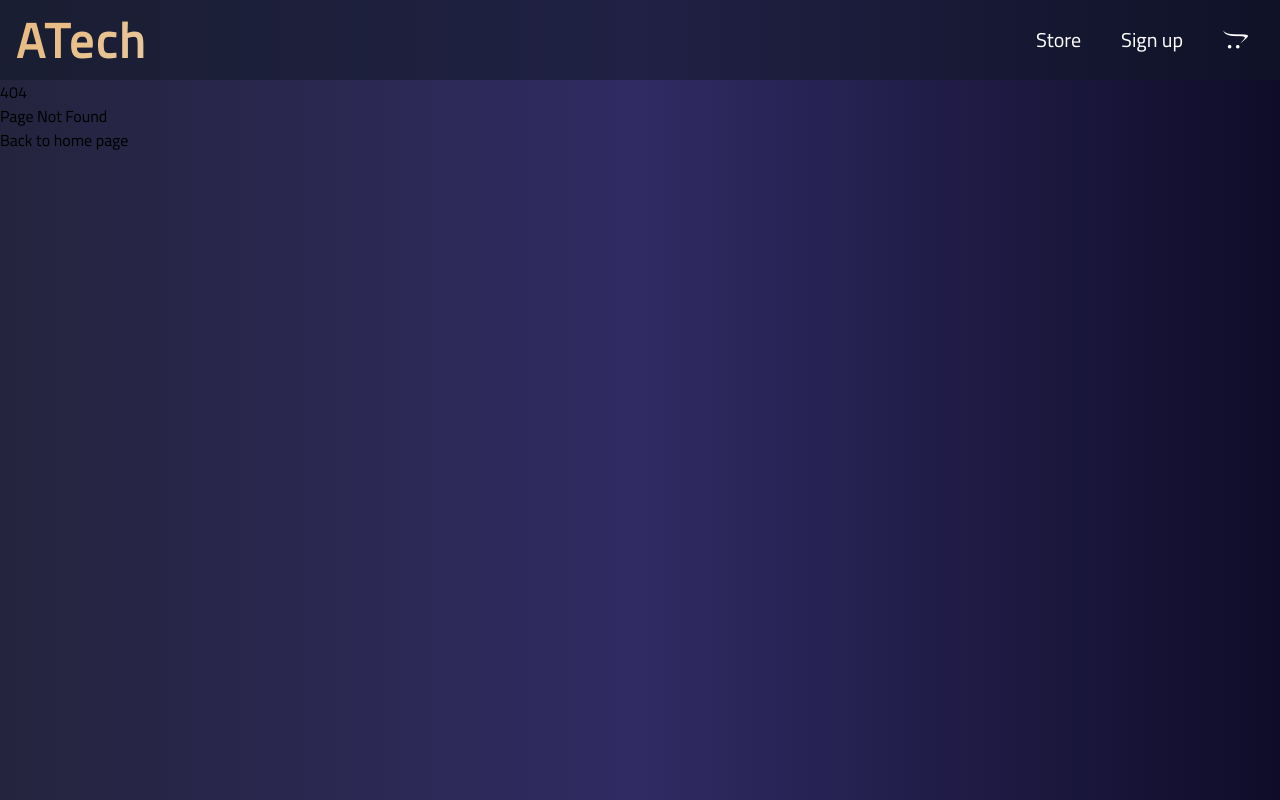
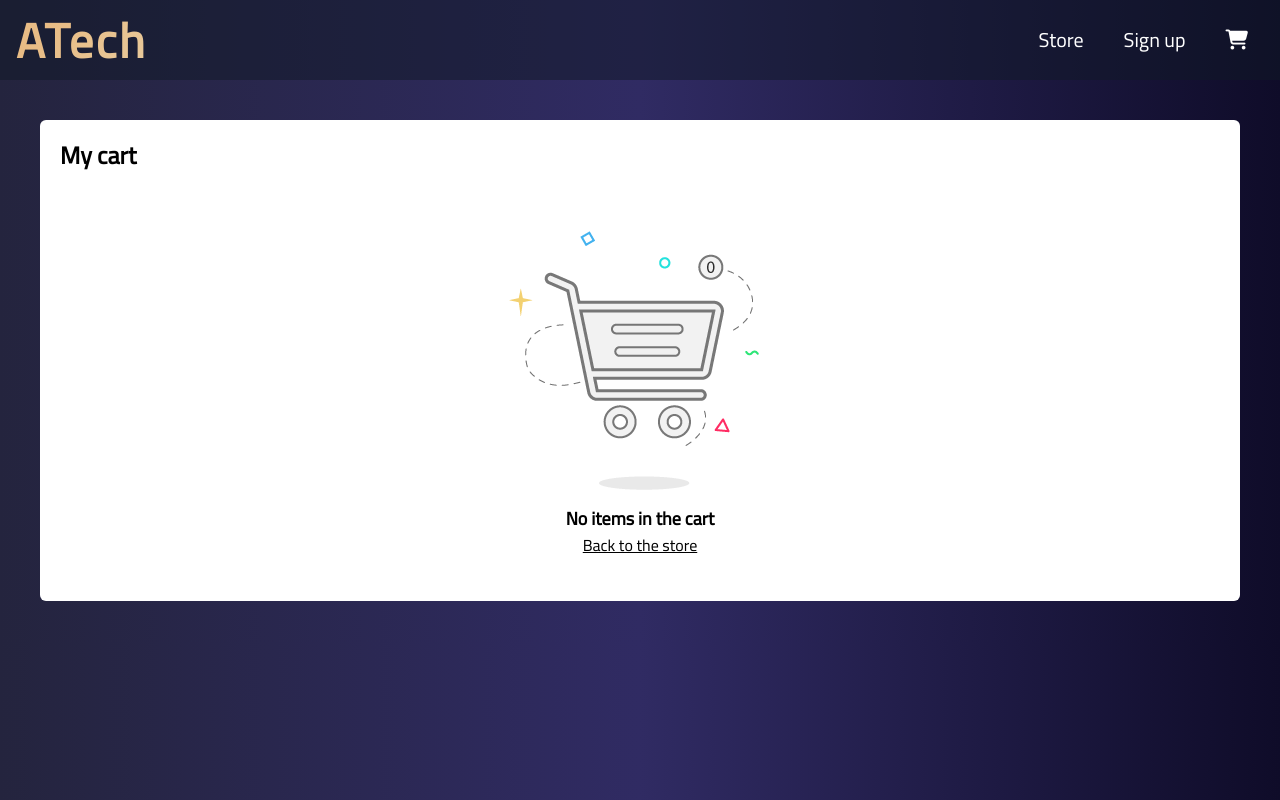
Before and after one commit to mel-haya/vue-e-commerce, a Vue app: page /cart in a window 1280 px wide. Before the commit this address had no page. Built offline with nearby package versions, Linux system fonts and the light colour scheme; data requests are answered from the project's data file.

Commit message:
Cart done

```diff
--- a/src/App.vue
+++ b/src/App.vue
@@ -10,7 +10,17 @@
         <ul class="flex text-xl mx-4 text-white gap-10">
           <li>Store</li>
           <li>Sign up</li>
-          <li><i class="fa-brands fa-opencart"></i></li>
+          <li>
+            <router-link class="relative" to="/cart">
+              <i class="fa-solid fa-cart-shopping"></i>
+              <p
+                v-if="cartCount"
+                class="bg-red-500 top-0 -translate-y-1/2 translate-x-1/2 right-0 flex justify-center absolute items-center text-sm w-[20px] h-[20px] rounded-full"
+              >
+                {{ cartCount }}
+              </p>
+            </router-link>
+          </li>
         </ul>
       </nav>
     </header>
@@ -19,10 +29,11 @@
 </template>
 
 <script setup>
-import { onMounted } from 'vue'
+import { onMounted, computed } from 'vue'
 import { useStore } from './store/index'
 
 const store = useStore()
+const cartCount = computed(() => store.getters.getCartCount)
 onMounted(async () => {
   await store.dispatch('initProducts')
 })
--- /dev/null
+++ b/src/components/CartItem.vue
@@ -0,0 +1,68 @@
+<template>
+  <tr>
+    <td>
+      <div class="flex py-2">
+        <div
+          :style="`background-image: url('${
+            item.images.length ? item.images[0] : noImage
+          }')`"
+          class="bg-cover bg-center w-[200px] h-[200px]"
+        ></div>
+        <div class="p-2 flex flex-col gap-2">
+          <h1 class="text-xl font-bold">{{ item.displayName }}</h1>
+          <h2>{{ item.brand }}</h2>
+          <p
+            @click="emit('remove', item.id)"
+            class="text-red-500 cursor-pointer text-left"
+          >
+            Remove
+          </p>
+        </div>
+      </div>
+    </td>
+    <td class="px-5 align-center">
+      <p class="flex items-center justify-center">
+        $<span class="text-3xl font-semibold">{{ item.price }}</span>
+      </p>
+    </td>
+    <td class="px-5 align-center">
+      <div class="flex justify-center">
+        <div class="flex border rounded-lg overflow-hidden border-gray-400">
+          <button
+            @click="emit('decQuantity', item.id)"
+            class="bg-gray-200 px-2"
+          >
+            -
+          </button>
+          <p class="px-2">{{ item.quantity }}</p>
+          <button
+            @click="emit('incQuantity', item.id)"
+            class="bg-gray-200 px-2"
+          >
+            +
+          </button>
+        </div>
+      </div>
+    </td>
+    <td class="px-5 align-center">
+      <p class="flex justify-center items-center">
+        $<span class="text-3xl font-semibold">{{ total }}</span>
+      </p>
+    </td>
+  </tr>
+</template>
+
+<script setup>
+import { defineProps, defineEmits, computed } from 'vue'
+
+const emit = defineEmits(['incQuantity', 'decQuantity', 'remove'])
+const noImage =
+  'https://st4.depositphotos.com/14953852/24787/v/600/depositphotos_247872612-stock-illustration-no-image-available-icon-vector.jpg'
+const props = defineProps({
+  item: {
+    type: Object,
+    required: true,
+  },
+})
+const total = computed(() => props.item.price * props.item.quantity)
+</script>
--- /dev/null
+++ b/src/components/global/CartButton.vue
@@ -0,0 +1,26 @@
+<template>
+  <button
+    @click="addToCart"
+    class="py-2 px-5 bg-blue-700 text-white rounded-md"
+  >
+    Add to cart
+  </button>
+</template>
+
+<script setup>
+import { useStore } from '@/store'
+import { defineProps } from 'vue'
+const store = useStore()
+const props = defineProps({
+  product: {
+    type: Object,
+    required: true,
+  },
+})
+
+const addToCart = () => {
+  store.commit('addItem', props.product)
+}
+</script>
+
+<style></style>
--- a/src/main.js
+++ b/src/main.js
@@ -2,6 +2,9 @@ import Vue from 'vue'
 import App from './App.vue'
 import router from './router'
 import store from './store'
+import CartButton from './components/global/CartButton'
+
+Vue.component('CartButton', CartButton)
 
 Vue.config.productionTip = false
 
--- a/src/router/index.js
+++ b/src/router/index.js
@@ -3,6 +3,7 @@ import VueRouter from 'vue-router'
 import HomeView from '../views/LandingView.vue'
 import ProductView from '../views/ProductView.vue'
 import NotFoundView from '../views/NotFoundView.vue'
+import CartView from '../views/CartView'
 
 Vue.use(VueRouter)
 
@@ -18,6 +19,11 @@ const routes = [
     component: ProductView,
   },
   {
+    path: '/cart',
+    name: 'cart',
+    component: CartView,
+  },
+  {
     path: '*',
     name: 'notFound',
     component: NotFoundView,
--- a/src/store/cart.js
+++ b/src/store/cart.js
@@ -1,20 +1,35 @@
 const cartModule = {
   state: () => {
     return {
-      items: [],
+      cartItems: [],
     }
   },
   getters: {
     getCartCount(state) {
-      return state.items.length
+      return state.cartItems.length
+    },
+    getTotalPrice(state) {
+      return state.cartItems.reduce((sum, item) => {
+        return item.price * item.quantity + sum
+      }, 0)
     },
   },
   mutations: {
     addItem(state, item) {
-      state.items.push(item)
+      const index = state.cartItems.findIndex((p) => p.id === item.id)
+      if (index !== -1) state.cartItems[index].quantity++
+      else state.cartItems.push({ ...item, quantity: 1 })
     },
-    removeItem(state, item) {
-      state.items = state.items.filter((i) => i.id !== item.id)
+    removeItem(state, id) {
+      state.cartItems = state.cartItems.filter((i) => i.id !== id)
+    },
+    incQuantity(state, id) {
+      const index = state.cartItems.findIndex((p) => p.id === id)
+      if (index !== -1) state.cartItems[index].quantity++
+    },
+    decQuantity(state, id) {
+      const index = state.cartItems.findIndex((p) => p.id === id)
+      if (index !== -1) state.cartItems[index].quantity--
     },
   },
 }
--- /dev/null
+++ b/src/views/CartView.vue
@@ -0,0 +1,60 @@
+<template>
+  <div class="w-full flex justify-center">
+    <div class="m-10 w-full rounded-md p-5 bg-white">
+      <h2 class="font-semibold text-2xl">My cart</h2>
+      <div v-if="!items.length" class="flex justify-center">
+        <div class="my-6">
+          <img src="../assets/images/cart.png" alt="" />
+          <p class="text-center font-semibold text-lg">No items in the cart</p>
+          <router-link to="/">
+            <p class="text-center underline">Back to the store</p>
+          </router-link>
+        </div>
+      </div>
+      <div class="flex" v-else>
+        <table class="grow">
+          <thead class="border-b">
+            <tr>
+              <th class="pb-4">Product Details</th>
+              <th class="pb-4">Price</th>
+              <th class="pb-4">Quantity</th>
+              <th class="pb-4">Total</th>
+            </tr>
+          </thead>
+          <tbody>
+            <CartItem
+              @incQuantity="(id) => store.commit('incQuantity', id)"
+              @decQuantity="(id) => store.commit('decQuantity', id)"
+              @remove="(id) => store.commit('removeItem', id)"
+              v-for="item in items"
+              :item="item"
+              :key="item.id"
+            />
+          </tbody>
+        </table>
+        <div
+          class="bg-gray-100 w-1/6 p-4 flex flex-col justify-end gap-2 items-end"
+        >
+          <p class="text-xl">Total amount: {{ total }}$</p>
+          <button class="bg-green-600 text-white px-5 py-2 rounded">
+            Checkout
+          </button>
+        </div>
+      </div>
+    </div>
+  </div>
+</template>
+
+<script setup>
+import { onMounted, computed } from 'vue'
+import { useStore } from '../store'
+import CartItem from '../components/CartItem.vue'
+
+const store = useStore()
+const items = computed(() => store.state.cart.cartItems)
+const total = computed(() => store.getters.getTotalPrice)
+
+onMounted(() => {
+  console.log(store.state.cart)
+})
+</script>
--- a/src/views/productView.vue
+++ b/src/views/productView.vue
@@ -34,9 +34,7 @@
           {{ product.rating }}<i class="fa-solid fa-star text-[#d2a41b]"></i>
         </p>
         <p class="lg:w-2/3">{{ product.description }}</p>
-        <button class="mt-4 py-2 px-5 bg-blue-700 text-white rounded-md">
-          Add to cart
-        </button>
+        <CartButton :product="product" />
       </div>
     </div>
   </div>
@@ -49,22 +47,6 @@ import { useRoute } from 'vue-router/composables'
 // import { useRoute } from 'vue-router/composables'
 const store = useStore()
 const route = useRoute()
-// const product = ref({
-//   id: 55566,
-//   name: 'Apple iPhone XS, 5.8" , 64Go - Gold',
-//   brand: 'Apple',
-//   category: 'Smartphone',
-//   rating: 4.6,
-//   price: 455,
-//   oldPrice: 700,
-//   images: [
-//     'https://ma.jumia.is/unsafe/fit-in/500x500/filters:fill(white)/product/04/279514/1.jpg?1087',
-//     'https://ma.jumia.is/unsafe/fit-in/500x500/filters:fill(white)/product/04/279514/2.jpg?1087',
-//     'https://ma.jumia.is/unsafe/fit-in/500x500/filters:fill(white)/product/04/279514/3.jpg?1087',
-//   ],
-//   description:
-//     "a high-end smartphone with a 5.8-inch Super Retina OLED display, dual 12-megapixel rear cameras, and a 7-megapixel front-facing camera. It is powered by Apple's A12 Bionic chip and features Face ID for secure authentication. The iPhone XS also includes water resistance, wireless charging, and supports iOS updates for several years.",
-// })
 let product = ref({})
 
 const selectedImg = ref('')
```
Also changed, not shown: src/assets/images/cart.png (added).
